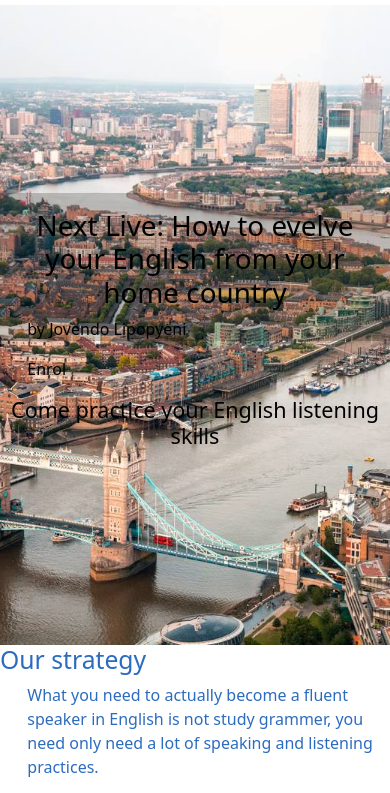
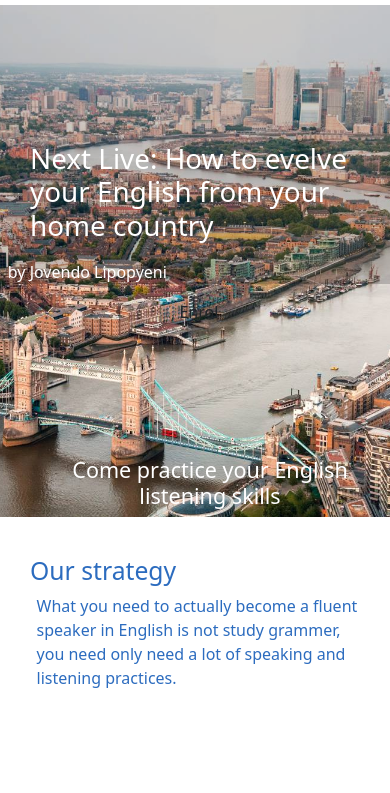
Before and after one commit to Good-Skill-English/GS, a plain HTML site: page index.html in a window 390 px wide. Shown: the part 51-844 px from the top of the page. Drawn offline with nearby package versions, Linux system fonts and the light colour scheme.

Commit message:
Update style.css

```diff
--- a/style.css
+++ b/style.css
@@ -1,15 +1,14 @@
 
 body{
-  font-family: Arial, Helvetica, sans-serif;
+  font-family: 'Lato', sans-serif;
 }
 h1{
-  font-weight:100;
+  font-weight:700;
   margin: 0;
-  padding-top: 8%;
+  padding-top: 10%;
 }
 p{
   margin: 0;
-  text-align: left;
 }
 
 nav{
@@ -19,7 +18,7 @@ nav{
 #nextShow{
   place-content:center;
   text-align: center;
-  background-color: #3F688C;
+  background-color: inherit;
   background-size: auto;
   background-image: url('images/EnglandRiver-img.jpg');
   background-repeat: no-repeat;
@@ -30,45 +29,84 @@ nav{
 
 .container-fluid{
   background-color: white;
-  /* padding: 5px 12px;
-  position:fixed;
-  top: 5px; */
   transition: top 0.3s;
 }
 /* Mobiles */
-@media only screen and (max-width:600px) {
+@media only screen and (max-width:500px) {
 
   body {
-    background-color: red;
+    background-color: white;
+    max-width: 100%;
+    overflow-x: hidden;
   }
 h1{
-  padding: 4% 2% 0 2%;
-  font-size: 1rem;
+  line-height: 1;
+  padding: 20px 5px 10px 30px;
+  font-size: 2rem;
 }
+h4{
+  color: rgba(255,255,255);
+  font-size: 1.2rem;
+  font-weight: lighter;
+  padding: 30% 0 0 30px;
+}
+
 p{
-  padding-left: 7%;
+  padding-left: 2%;
 }
 
   #nextShow{
-    color: rgba(0,0,0);
+    color: inherit;
     background-size:cover;
     background-image: url('images/EnglandRiver-img.jpg');
     background-repeat: no-repeat;
     background-attachment:fixed;
     background-position: center bottom;
-    height: 640px;
+    height: 100%;
   }
 
-  #ourStrategy{
-    color: #2C6CBF;
-    height: 640px;
-  }
+.title{
+  text-align: left;
+  padding-top: 30%;
+  color: rgba(255,255,255);
+  background:rgba(0, 0, 0, 0.2);
+}
+.next-liveTag{
+  margin: 20px 0 0 30px;
+  color: rgba(166, 43, 31);
+  font-weight: bolder;
+  background: rgba(255,255,255,0.5);
+  font-size: 1.5rem;
 }
 
-.title{
-  background:rgba(0, 0, 0, 0.2);
+.presenterTagName{
+  padding-left: 30px;
 }
 
+.btn-enrol{
+  color: rgba(255,255,255);
+  font-size: 1rem;
+  font-weight: bold;
+  background: rgba(0,0,0,0.3);
+  margin-bottom: 10%;
+  width: auto;
+  height: auto;
+}
+
+/* Section: Our Strategy */
+#ourStrategy{
+  padding: 10% 30px 10% 30px;
+  height: 100%;
+  color: #2C6CBF;
+}
+
+/* Section:My Story */
+#myStory{
+    padding: 10% 30px 10% 30px;
+
+}
+
+}
 /* Tablets */
 @media only screen and (min-width:768px) {
   body {
```
